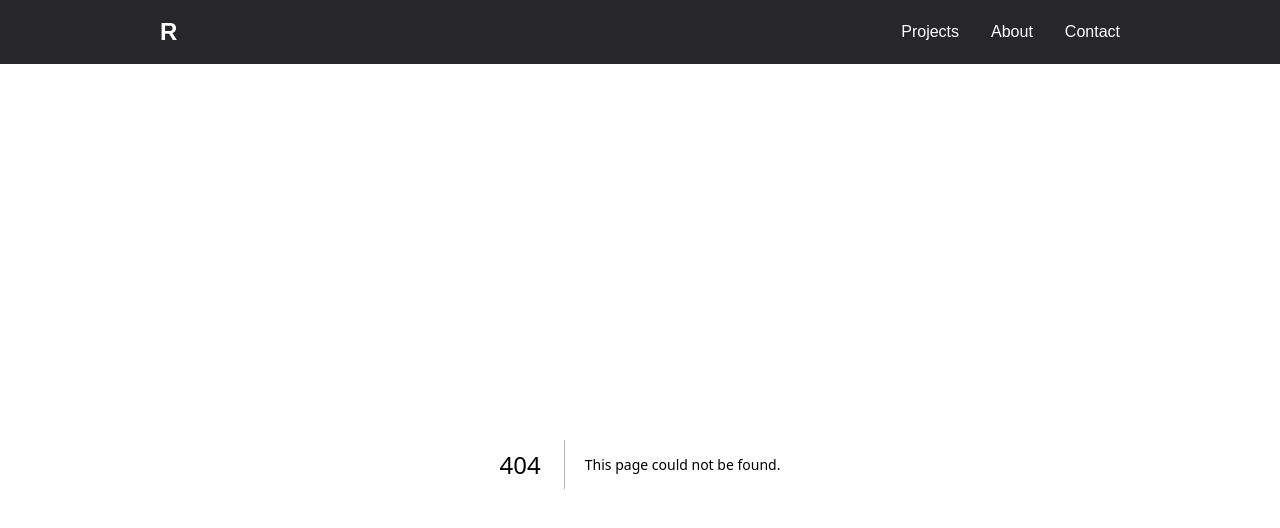
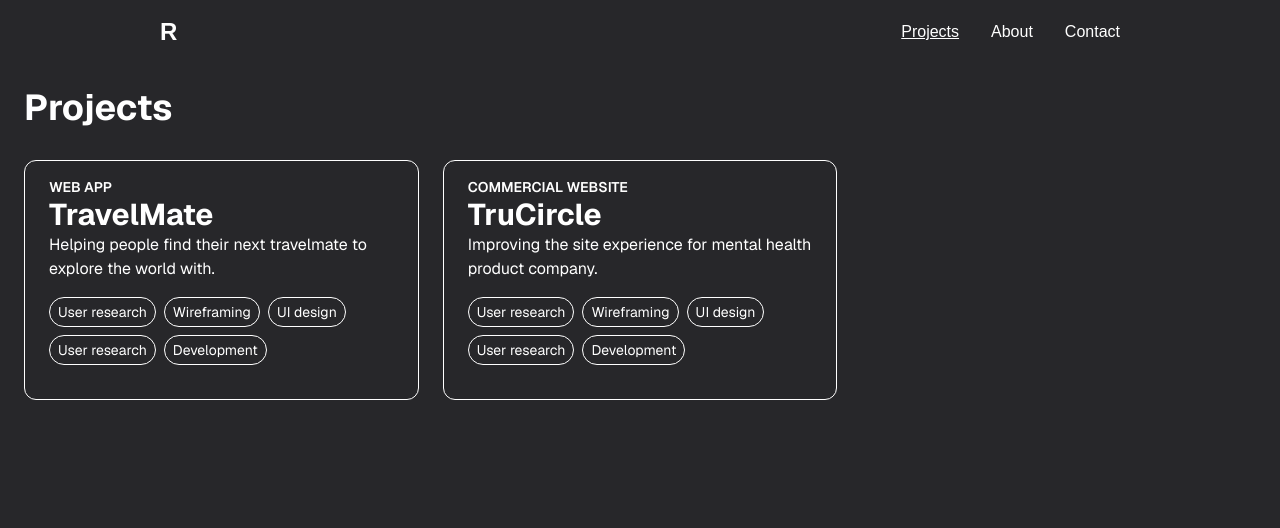
Before and after one commit to ranconyc/RCP26, a Next.js app: page /projects in a window 1280 px wide. Before the commit this address had no page. Shown: the top 528 px of the page. Built offline with nearby package versions, Linux system fonts and the light colour scheme.

Commit message:
nav update

```diff
--- a/app/about/page.tsx
+++ b/app/about/page.tsx
@@ -77,14 +77,14 @@ const SkillsSection = () => {
         Technical Skills & Stack
       </h1>
       {/* skills columns */}
-      <div className="grid gap-8 md:grid-cols-3 md:align-start">
+      <div className="grid gap-8 md:items-start md:grid-cols-3">
         {columns.map((column, index) => (
           // skill column
           <div key={index} className="grid gap-7">
             {/* skill header */}
             <div className="h-25 flex flex-col justify-between ">
               {column.icon}
-              <h2 className="text-2xl font-bold lg:text-xl">{column.title}</h2>
+              <h2 className="text-2xl font-bold md:text-xl">{column.title}</h2>
             </div>
             {/* skill items */}
             {column.skills.map((skill, skillIndex) => (
@@ -112,8 +112,8 @@ const SkillsSection = () => {
 
 export default function About() {
   return (
-    <div className="min-h-screen font-sans bg-zinc-800 text-white border border-green-300">
-      <main className="max-w-3xl mx-auto px-4 sm:px-6 lg:px-8 py-16">
+    <div className="min-h-screen font-sans bg-zinc-800 text-white">
+      <main className="max-w-3xl mx-auto px-6 lg:px-8 py-16">
         <h1 className="text-4xl font-bold mb-8">About Me</h1>
         <p className="text-lg mb-4">{aboutData.bio}</p>
         <SkillsSection />
--- /dev/null
+++ b/app/components/Navbar/Navbar.tsx
@@ -0,0 +1,47 @@
+"use client";
+
+import { usePathname } from "next/navigation";
+
+const navLinks = [
+  {
+    name: "Projects",
+    href: "/projects",
+  },
+  {
+    name: "About",
+    href: "/about",
+  },
+  {
+    name: "Contact",
+    href: "/contact",
+  },
+];
+
+export default function Navbar() {
+  const pathname = usePathname();
+  console.log(pathname);
+  return (
+    <nav className="w-full py-4 px-4 lg:px-40 flex justify-between items-center bg-zinc-800 text-white">
+      <h1 className="text-2xl font-bold">R</h1>
+      <div className="grid gap-1 cursor-pointer md:hidden">
+        <div className="h-0.75 w-6 bg-white rounded-full" />
+        <div className="h-0.75 w-6 bg-white rounded-full" />
+        <div className="h-0.75 w-6 bg-white rounded-full" />
+      </div>
+      <ul className="hidden md:flex md:space-x-8 md:text-base">
+        {navLinks.map((link) => (
+          <li key={link.name}>
+            <a
+              href={link.href}
+              className={`hover:underline ${
+                pathname === link.href ? "underline" : ""
+              }`}
+            >
+              {link.name}
+            </a>
+          </li>
+        ))}
+      </ul>
+    </nav>
+  );
+}
--- a/app/layout.tsx
+++ b/app/layout.tsx
@@ -1,6 +1,7 @@
 import type { Metadata } from "next";
 import { Geist, Geist_Mono } from "next/font/google";
 import "./globals.css";
+import Navbar from "./components/Navbar/Navbar";
 
 const geistSans = Geist({
   variable: "--font-geist-sans",
@@ -15,36 +16,6 @@ const geistMono = Geist_Mono({
 export const metadata: Metadata = {
   title: "Rancode",
   description: "Ranco's portfolio website.",
-};
-
-const Navbar = () => {
-  return (
-    <nav className="w-full py-4 px-4 lg:px-40 flex justify-between items-center bg-zinc-800 text-white">
-      <h1 className="text-2xl font-bold">R</h1>
-      <div className="grid gap-1 cursor-pointer md:hidden">
-        <div className="h-0.75 w-6 bg-white rounded-full" />
-        <div className="h-0.75 w-6 bg-white rounded-full" />
-        <div className="h-0.75 w-6 bg-white rounded-full" />
-      </div>
-      <ul className="hidden md:flex md:space-x-8 md:text-base">
-        <li>
-          <a href="/projects" className="hover:underline">
-            Projects
-          </a>
-        </li>
-        <li>
-          <a href="/about" className="hover:underline">
-            About
-          </a>
-        </li>
-        <li>
-          <a href="#contact" className="hover:underline">
-            Contact
-          </a>
-        </li>
-      </ul>
-    </nav>
-  );
 };
 
 export default function RootLayout({
--- /dev/null
+++ b/app/projects/page.tsx
@@ -0,0 +1,64 @@
+const projectsData = [
+  {
+    type: "Web app",
+    name: "TravelMate",
+    description:
+      "Helping people find their next travelmate to explore the world with.",
+    skills: [
+      "User research",
+      "Wireframing",
+      "UI design",
+      "User research",
+      "Development",
+    ],
+    color: "orange",
+  },
+  {
+    type: "commercial website",
+    name: "TruCircle",
+    description:
+      "Improving the site experience for mental health product company.",
+    skills: [
+      "User research",
+      "Wireframing",
+      "UI design",
+      "User research",
+      "Development",
+    ],
+    color: "blue",
+  },
+];
+
+function ProjectCard({ project }: { project: (typeof projectsData)[0] }) {
+  return (
+    <div
+      className={`px-6 py-4 min-h-60 bg-${project.color}-600/10 border border-${project.color}-300 rounded-xl`}
+    >
+      <h2 className="text-sm font-semibold uppercase">{project.type}</h2>
+      <h1 className="text-3xl font-bold">{project.name}</h1>
+      <p>{project.description}</p>
+      <ul className="flex gap-2 flex-wrap mt-4 text-sm">
+        {project.skills.map((skill) => (
+          <li
+            key={`${skill}-${project.name}`}
+            className={`px-2 py-1 border border-${project.color}-200 rounded-full`}
+          >
+            {skill}
+          </li>
+        ))}
+      </ul>
+    </div>
+  );
+}
+export default function ProjectsPage() {
+  return (
+    <main className="p-6 bg-zinc-800 text-white min-h-screen font-sans">
+      <h1 className="text-4xl font-bold mb-8">Projects</h1>
+      <div className="grid grid-cols-1 md:grid-cols-2 lg:grid-cols-3 gap-6">
+        {projectsData.map((project) => (
+          <ProjectCard key={project.name} project={project} />
+        ))}
+      </div>
+    </main>
+  );
+}
```
